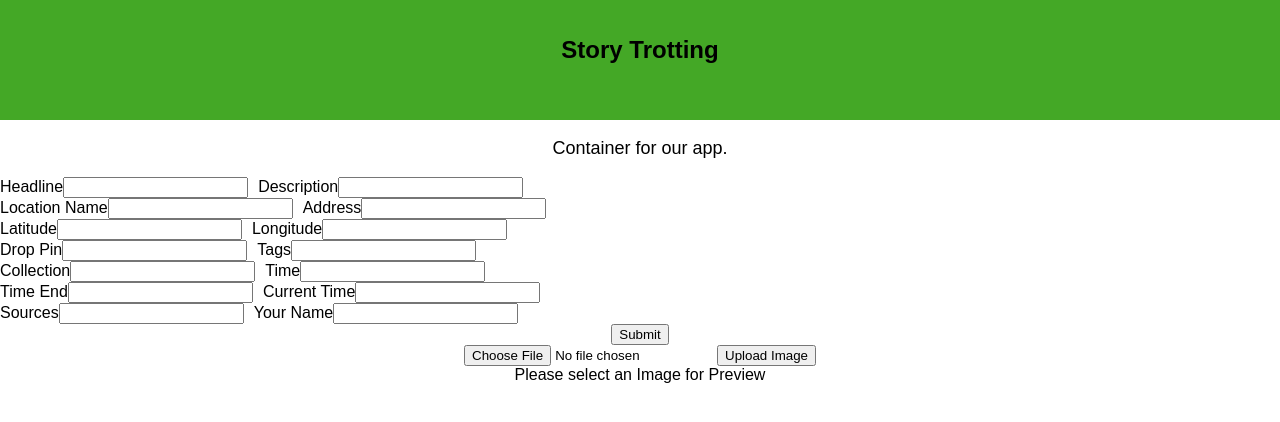
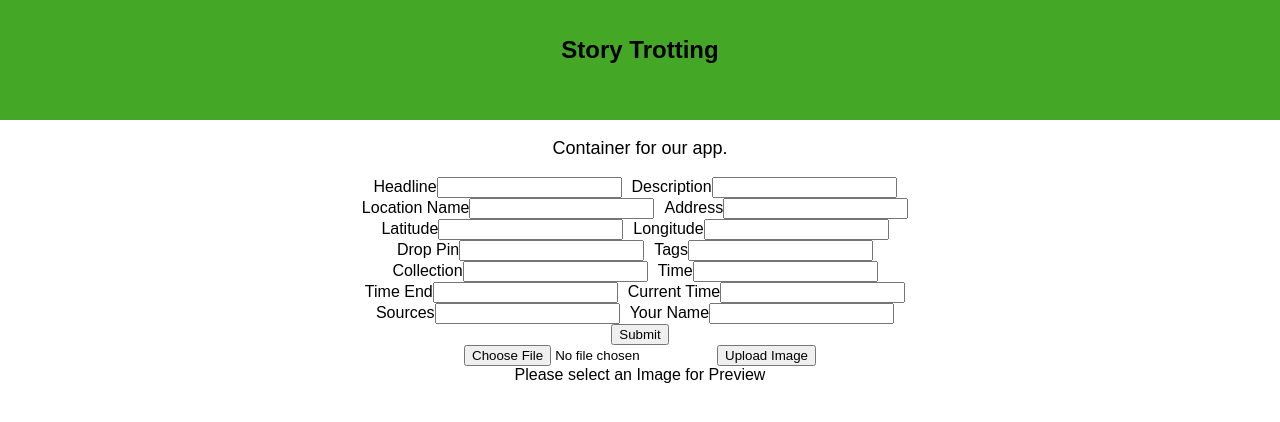
Before and after one commit to brandonvernon/story-trotting, a React (Create React App) app: page / in a window 1280 px wide. Shown: the top 422 px of the page. Built offline with nearby package versions, Linux system fonts and the light colour scheme.

Commit message:
Set rows and cols

```diff
--- a/src/components/Submission.css
+++ b/src/components/Submission.css
@@ -1,5 +1,5 @@
 .container {
-  display: block;
+
 }
 
 .form {
@@ -7,9 +7,9 @@
 }
 
 .row {
-  text-align: left;
+
 }
 
-label {
+.col {
   padding-right: 10px;
 }
--- a/src/components/Submission.js
+++ b/src/components/Submission.js
@@ -24,71 +24,71 @@ class Submission extends Component {
       <div className='container'>
         <form className='form' onSubmit={this.handleSubmit}>
           <div className='row'>
-            <label>
+            <label className='col'>
               Headline
               <input type="text" value={this.state.name} onChange={this.handleChange} />
             </label>
-            <label>
+            <label className='col'>
               Description
               <input type="text" value={this.state.description} onChange={this.handleChange} />
             </label>
           </div>
           <div className='row'>
-            <label>
+            <label className='col'>
               Location Name
               <input type="text" value={this.state.location_name} onChange={this.handleChange} />
             </label>
-            <label>
+            <label className='col'>
               Address
               <input type="text" value={this.state.address} onChange={this.handleChange} />
             </label>
           </div>
           <div className='row'>
-            <label>
+            <label className='col'>
               Latitude
               <input type="text" value={this.state.lat} onChange={this.handleChange} />
             </label>
-            <label>
+            <label className='col'>
               Longitude
               <input type="text" value={this.state.long} onChange={this.handleChange} />
             </label>
           </div>
           <div className='row'>
-            <label>
+            <label className='col'>
               Drop Pin
               <input type="text" value={this.state.drop_pin} onChange={this.handleChange} />
             </label>
-            <label>
+            <label className='col'>
               Tags
               <input type="text" value={this.state.tags} onChange={this.handleChange} />
             </label>
           </div>
           <div className='row'>
-            <label>
+            <label className='col'>
               Collection
               <input type="text" value={this.state.collection} onChange={this.handleChange} />
             </label>
-            <label>
+            <label className='col'>
               Time
               <input type="text" value={this.state.timestamp} onChange={this.handleChange} />
             </label>
           </div>
           <div className='row'>
-            <label>
+            <label className='col'>
               Time End
               <input type="text" value={this.state.timestamp_end} onChange={this.handleChange} />
             </label>
-            <label>
+            <label className='col'>
               Current Time
               <input type="text" value={this.state.timestamp_created} onChange={this.handleChange} />
             </label>
           </div>
           <div className='row'>
-            <label>
+            <label className='col'>
               Sources
               <input type="text" value={this.state.sources} onChange={this.handleChange} />
             </label>
-            <label>
+            <label className='col'>
               Your Name
               <input type="text" value={this.state.owner} onChange={this.handleChange} />
             </label>
```
